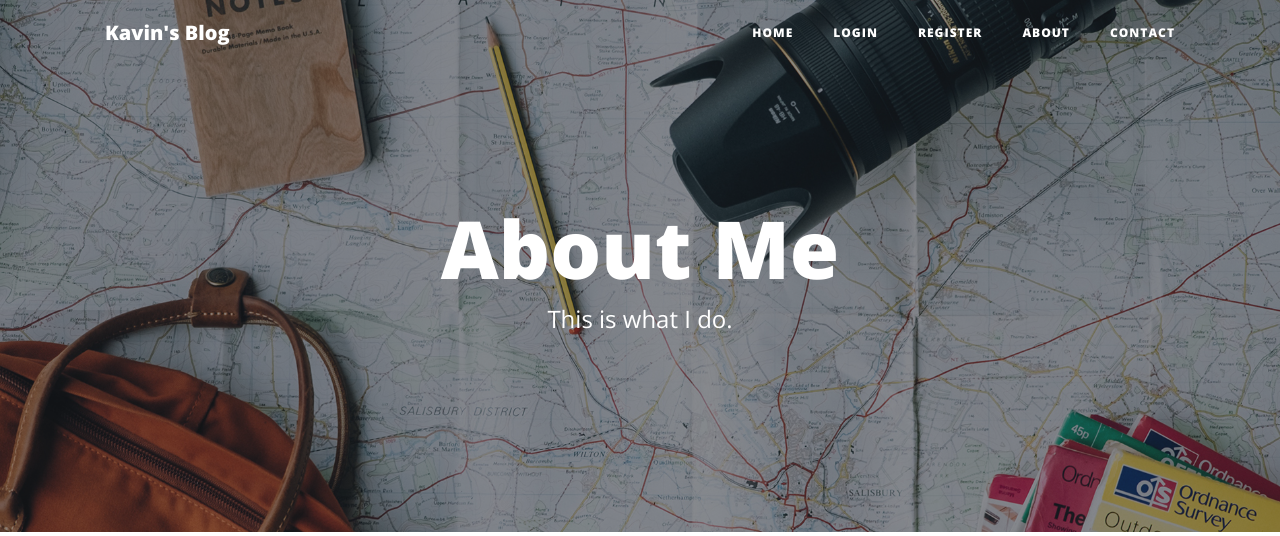
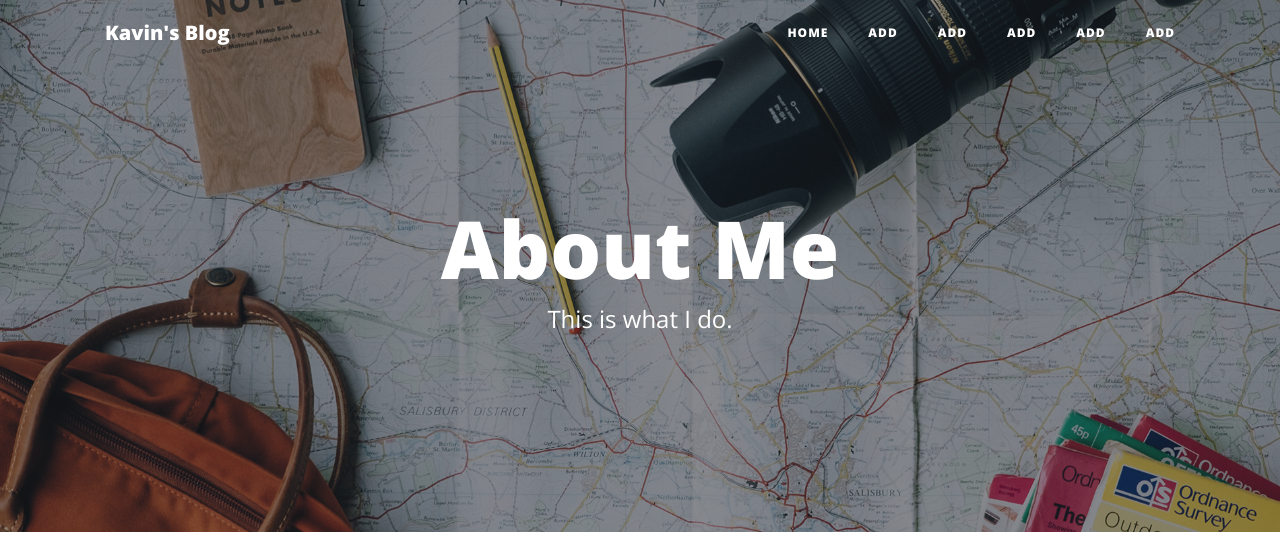
Before and after one commit to KavinRV/Blog-Project, a Flask app: page /about in a window 1280 px wide. Shown: the top 536 px of the page. Run offline with Flask 2, Linux system fonts and the light colour scheme; some libraries are stand-ins or nearby versions.

Commit message:
update admin's access

```diff
--- a/main.py
+++ b/main.py
@@ -79,8 +79,6 @@ def admin_only(f):
             return abort(403)
         return f(*args, **kwargs)
     return decorated_function
-
-
 
 
 @login_manager.user_loader
--- a/templates/header.html
+++ b/templates/header.html
@@ -28,7 +28,7 @@
   <!-- Navigation -->
   <nav class="navbar navbar-expand-md navbar-light fixed-top" id="mainNav">
     <div class="container">
-      <a class="navbar-brand" href="{{url_for('get_all_posts')}}">Kavin's Blog</a>
+      <a class="navbar-brand" href="{{url_for('home')}}">Kavin's Blog</a>
       <button class="navbar-toggler navbar-toggler-right" type="button" data-toggle="collapse" data-target="#navbarResponsive" aria-controls="navbarResponsive" aria-expanded="false" aria-label="Toggle navigation">
         Menu
         <i class="fas fa-bars"></i>
@@ -36,25 +36,22 @@
       <div class="collapse navbar-collapse" id="navbarResponsive">
         <ul class="navbar-nav ml-auto">
           <li class="nav-item">
-            <a class="nav-link" href="{{ url_for('get_all_posts') }}">Home</a>
-          </li>
-          {% if not current_user.is_authenticated: %}
-          <li class="nav-item">
-            <a class="nav-link" href="{{ url_for('login') }}">Login</a>
+            <a class="nav-link" href="{{ url_for('home') }}">Home</a>
           </li>
           <li class="nav-item">
-            <a class="nav-link" href="{{ url_for('register') }}">Register</a>
-          </li>
-          {% else: %}
-          <li class="nav-item">
-            <a class="nav-link" href="{{ url_for('logout') }}">Log Out</a>
-          </li>
-          {% endif %}
-          <li class="nav-item">
-            <a class="nav-link" href="{{ url_for('about') }}">About</a>
+            <a class="nav-link" href="{{ url_for('add') }}">Add</a>
           </li>
           <li class="nav-item">
-            <a class="nav-link" href="{{ url_for('contact') }}">Contact</a>
+            <a class="nav-link" href="{{ url_for('add') }}">add</a>
+          </li>
+          <li class="nav-item">
+            <a class="nav-link" href="{{ url_for('add') }}">add</a>
+          </li>
+          <li class="nav-item">
+            <a class="nav-link" href="{{ url_for('add') }}">add</a>
+          </li>
+          <li class="nav-item">
+            <a class="nav-link" href="{{ url_for('add') }}">add</a>
           </li>
         </ul>
       </div>
```
